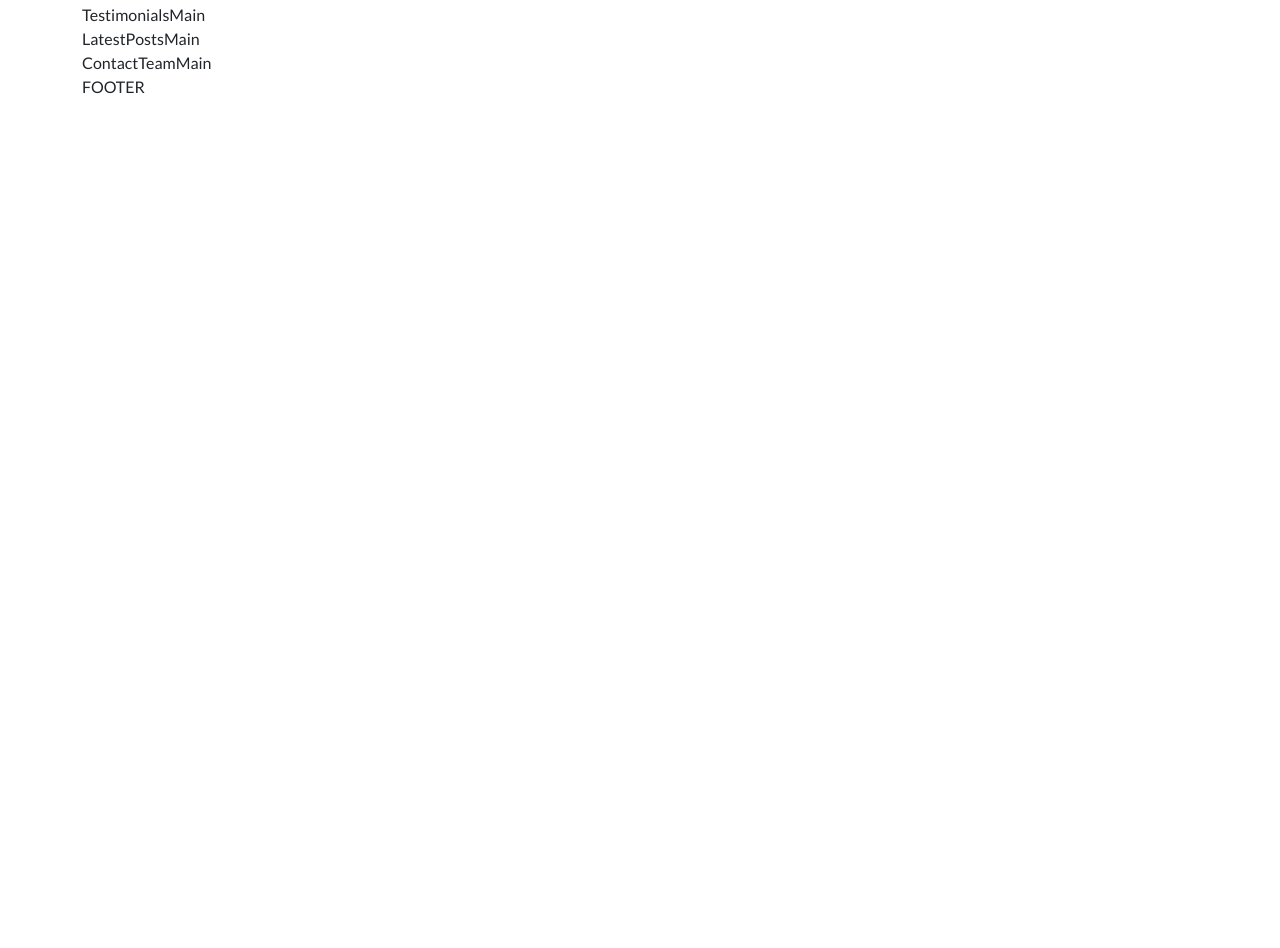
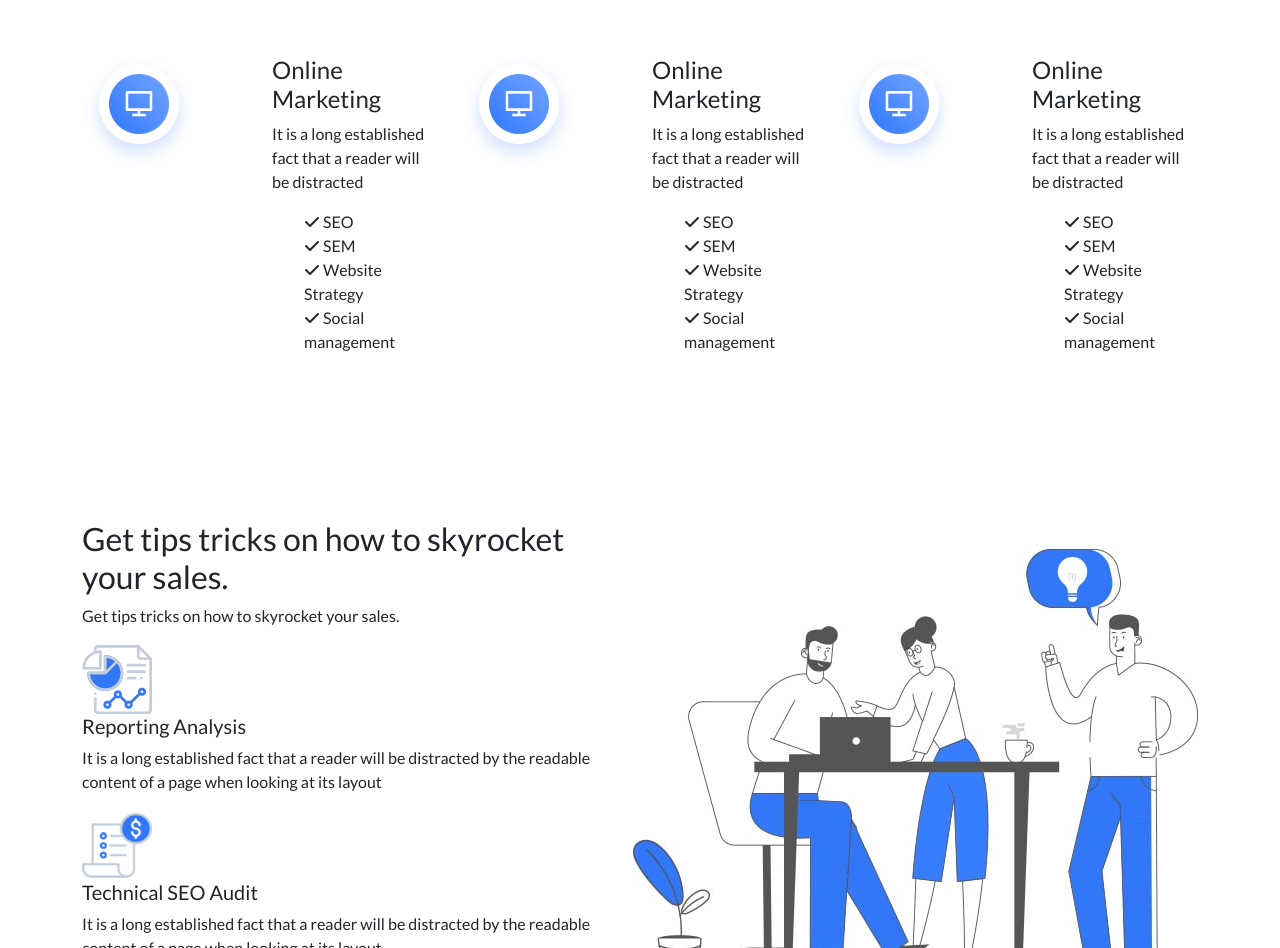
Before and after one commit to TheMrStraffy/proj-html-vuejs, a Vue app: page / in a window 1280 px wide. Shown: the part 684-1632 px from the top of the page. Before the commit the page ends 800 px from the top, so only its background shows below. Built offline with nearby package versions, Linux system fonts and the light colour scheme.

Commit message:
[added] OnlineMarketing & SalesTricks

```diff
--- a/src/components/HeaderApp.vue
+++ b/src/components/HeaderApp.vue
@@ -1,10 +1,10 @@
 <script>
-import HeaderStore from '../data/HeaderStore';
+import store from '../data/store';
 export default {
   name: "HeaderApp",
   data(){
     return{
-      HeaderStore,
+      store,
     }
   }
 }
@@ -18,7 +18,7 @@ export default {
     <nav class="d-flex align-items-center">
       <ul class="d-flex align-items-center mb-0 flex-wrap">
         <li class="mx-3"
-        v-for="(item, index) in HeaderStore.menu" :key="index"
+        v-for="(item, index) in store.menu" :key="index"
         ><a :href="item.link">{{item.text}}</a></li>
         <li class="mx-3"><a href="#"><i class="fa-solid fa-magnifying-glass"></i></a></li>
         <li class="mx-3"><a href="#"><i class="fa-solid fa-cart-shopping"></i></a></li>
--- a/src/components/JumbotronApp.vue
+++ b/src/components/JumbotronApp.vue
@@ -26,11 +26,12 @@ export default {
 .jumbotron{
   position: relative;
   height: 530px;
+  margin-bottom: 125px;
   .bgJumb{
     position: absolute;
     z-index: -1;
     width: 100%;
-    height: 500px;
+    height: 95%;
     background-color: #F2F7FF;
   }
 }
--- a/src/components/mainComponents/BusinessFeaturesMain.vue
+++ b/src/components/mainComponents/BusinessFeaturesMain.vue
@@ -5,7 +5,7 @@ export default {
 </script>
 <template>
   <section>
-    BusinessFeaturesMain
+
   </section>
 </template>
 
--- a/src/components/mainComponents/OnlineMarketingMain.vue
+++ b/src/components/mainComponents/OnlineMarketingMain.vue
@@ -1,15 +1,60 @@
 <script>
+import store from '../../data/store';
 export default {
-  name: "OnlineMarketingMain"
+  name: "OnlineMarketingMain",
+  components: {
+
+  },
+  data(){
+    return{
+      store,
+    }
+  },
+  methods:{
+    getPathImage(imageName){
+      return new URL(`../../assets/img/${imageName}`,
+      import.meta.url).href
+    }
+  }
 }
 </script>
 <template>
+
   <section>
-    OnlineMarketingMain
+
+    <div class="row ">
+
+      <div
+      v-for="(item, index) in store.info" :key="index"
+       class="col">
+
+        <div class="row">
+          <div class="col">
+            <img :src=" getPathImage(item.image) " alt="">
+          </div>
+          <div class="col">
+            <h4>{{item.title}}</h4>
+            <p>{{item.detail}}</p>
+            <ul>
+              <li
+              v-for="(listItem, index) in item.list" :key="index"
+              >
+                <i class="fa-solid fa-check"></i>
+                {{listItem.info}}
+              </li>
+            </ul>
+          </div>
+        </div>
+      </div>
+
+    </div>
+
   </section>
 </template>
 
 
 <style lang="scss" scoped>
-
+section{
+  margin-bottom: 150px;
+}
 </style>
--- a/src/components/mainComponents/SalesTricksMain.vue
+++ b/src/components/mainComponents/SalesTricksMain.vue
@@ -5,7 +5,27 @@ export default {
 </script>
 <template>
   <section>
-    SalesTricksMain
+    <div class="row">
+      <div class="col">
+        <h2>Get tips tricks on how to skyrocket your sales.</h2>
+        <p>Get tips tricks on how to skyrocket your sales.</p>
+        <div class="box">
+          <img src="../../assets/img/510.png" alt="Analysis">
+          <h5>Reporting Analysis</h5>
+          <p>It is a long established fact that a reader will be distracted by the readable content of a page when looking at its layout</p>
+        </div>
+        <div class="box">
+          <img src="../../assets/img/511.png" alt="Analysis">
+          <h5>Technical SEO Audit</h5>
+          <p>It is a long established fact that a reader will be distracted by the readable content of a page when looking at its layout</p>
+        </div>
+      </div>
+      <div class="col">
+        <div class="img-box">
+          <img src="../../assets/img/509.jpeg" alt="">
+        </div>
+      </div>
+    </div>
   </section>
 </template>
 
--- a/src/data/HeaderStore.js
+++ /dev/null
@@ -1,25 +0,0 @@
-export default{
-  name: "HeaderStore",
-  menu: [
-    {
-      text: 'Home',
-      link: '#',
-    },
-    {
-      text: 'About us',
-      link: '#',
-    },
-    {
-      text: 'Feature',
-      link: '#',
-    },
-    {
-      text: 'Testimonials',
-      link: '#',
-    },
-    {
-      text: 'Contact US',
-      link: '#',
-    },
-  ]
-}
--- a/src/data/store.js
+++ b/src/data/store.js
@@ -2,4 +2,62 @@
 
 export default{
 
+  name: "store",
+  menu: [
+    {
+      text: 'Home',
+      link: '#',
+    },
+    {
+      text: 'About us',
+      link: '#',
+    },
+    {
+      text: 'Feature',
+      link: '#',
+    },
+    {
+      text: 'Testimonials',
+      link: '#',
+    },
+    {
+      text: 'Contact US',
+      link: '#',
+    },
+  ],
+  info:[
+    {
+      image: '24.png',
+      title: "Online Marketing",
+      detail: "It is a long established fact that a reader will be distracted",
+      list: [
+      {info: 'SEO'},
+      {info: 'SEM'},
+      {info: 'Website Strategy'},
+      {info: 'Social management'},
+      ]
+    },
+    {
+      image: '24.png',
+      title: "Online Marketing",
+      detail: "It is a long established fact that a reader will be distracted",
+      list: [
+        {info: 'SEO'},
+        {info: 'SEM'},
+        {info: 'Website Strategy'},
+        {info: 'Social management'},
+        ]
+    },
+    {
+      image: '24.png',
+      title: "Online Marketing",
+      detail: "It is a long established fact that a reader will be distracted",
+      list: [
+        {info: 'SEO'},
+        {info: 'SEM'},
+        {info: 'Website Strategy'},
+        {info: 'Social management'},
+        ]
+    },
+  ],
 }
```
